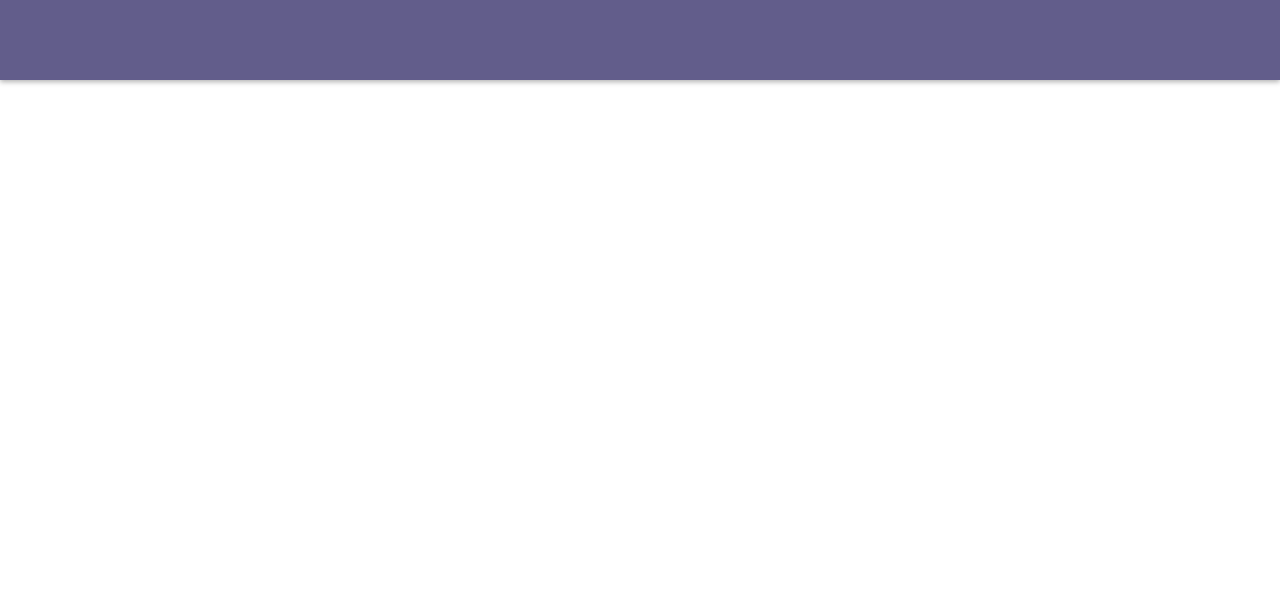
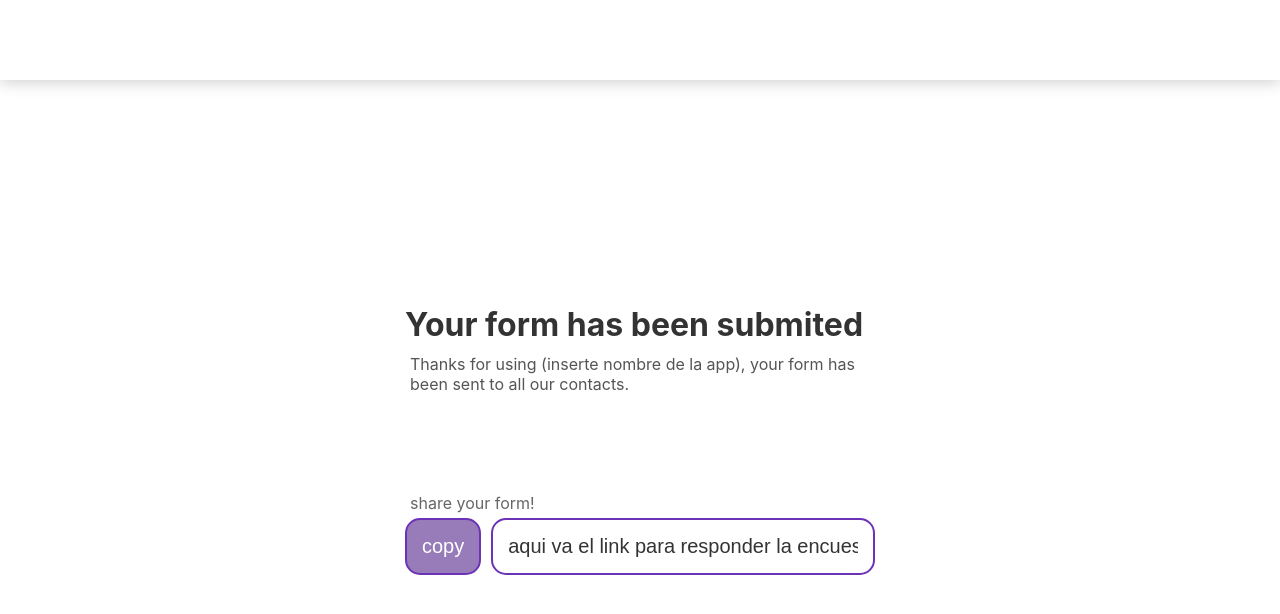
Before and after one commit to nicolasaraya/is2-client, a React (Create React App) app: page /submited-form in a window 1280 px wide. Before the commit this address had no page. Shown: the top 614 px of the page. Built offline with nearby package versions, Linux system fonts and the light colour scheme.

Commit message:
cambios en diseño

```diff
--- a/src/App.js
+++ b/src/App.js
@@ -1,6 +1,7 @@
 import NewForm from './components/new_form/new-form';
 import Form from './components/form/form';
 import { BrowserRouter, Route, Routes } from 'react-router-dom';
+import SubmitedForm from './components/new_form/submited-form';
 
 function App() {
 
@@ -12,6 +13,7 @@ function App() {
         <Routes>
           <Route path='/' element={<NewForm/>}/>
           <Route path='/form' element={<Form/>}/>
+          <Route path='/submited-form' element={<SubmitedForm/>}/>
         </Routes>
       </BrowserRouter>
       </div>
--- /dev/null
+++ b/src/components/loading.js
@@ -0,0 +1,8 @@
+const Loading = () => {
+
+    return(
+        <div className="lds-ellipsis"><div></div><div></div><div></div><div></div></div>
+    )
+}
+
+export default Loading;
--- a/src/components/new_form/new-form.js
+++ b/src/components/new_form/new-form.js
@@ -1,13 +1,18 @@
-import { useEffect, useState } from "react";
+import { useState } from "react";
 import { FontAwesomeIcon } from "@fortawesome/react-fontawesome";
 import { faFloppyDisk } from '@fortawesome/free-solid-svg-icons';
 import NewPregunta from "./new-pregunta";
+import Loading from "../loading";
+import { useNavigate } from "react-router-dom";
 
 const NewForm = () => {
+
     const[preguntasCounter, setPreguntasCounter] = useState(0);
     const [preguntas, setPreguntas] = useState([]);
     const [title, setTitle] = useState("Encuesta por defecto");
     const [description, setDescription] = useState("Descripción por defecto");
+    const [loading, setLoading]  = useState(false);
+    const navigate = useNavigate();
 
     const addPregunta = async () =>{
         const aux=preguntasCounter+1;
@@ -102,18 +107,34 @@ const NewForm = () => {
             description,
             preguntas
         }
+        console.log(form);
         const formJson = JSON.stringify(form);
-        const res = await fetch('http://localhost:5000/newForm',{
-           'method' : 'POST',
-            headers : {
-                'Content-Type':'application/json'
-            },
-            body:formJson
-        })
+        // const res = await fetch('http://localhost:5000/newForm',{
+        //    'method' : 'POST',
+        //     headers : {
+        //         'Content-Type':'application/json'
+        //     },
+        //     body:formJson
+        // })
+
+        setPreguntasCounter(0);
+        setTitle("Encuesta por defecto");
+        setDescription("Descripción por defecto");
+        setPreguntas([]);
+        document.getElementsByClassName("new-form__title-input")[0].value="";
+        document.getElementsByClassName("new-form__description-input")[0].value="";
+
+        setLoading(true);
+        await new Promise(r => setTimeout(r, 2000));
+        setLoading(false);
+        navigate('/submited-form', {replace: true});
+
     }
 
     return(
         <div className="new-form__container">
+            {loading===false
+            ? <>
                 <div className="new-form__title-container">
                     <input className="new-form__title-input" placeholder="Título Encuesta..." onChange={(e)=>setTitle(e.target.value)}></input>
                     <input className="new-form__description-input" placeholder="Descripción..." onChange={(e)=>setDescription(e.target.value)}></input>
@@ -129,6 +150,9 @@ const NewForm = () => {
                 </div>
                 <button className="new-form__add-pregunta-btn" onClick={addPregunta}>Añadir pregunta</button>
                 <button className="send-btn" onClick={handleSubmit}><FontAwesomeIcon icon={faFloppyDisk} /></button>
+            </>
+            : <Loading></Loading>
+            }
         </div>
     )
 
--- a/src/components/new_form/new-pregunta-header.js
+++ b/src/components/new_form/new-pregunta-header.js
@@ -17,7 +17,7 @@ const NewPreguntaHeader = (props) => {
                 <p className="new-pregunta__title-index">{index})</p>
                 <input className="new-pregunta__title-input" placeholder={"Pregunta "+index+"..."} onClick={(e)=> stopPropagation(e)} onChange={(e)=>handleTitleChange(e.target.value)}></input>
             </div>
-            <div className="new-poregunta__btn-container">
+            <div className="new-pregunta__btn-container">
                 <button className="new-pregunta__add-alter-btn" onClick={(e)=>{
                     stopPropagation(e);
                     addAlter();
--- /dev/null
+++ b/src/components/new_form/submited-form.js
@@ -0,0 +1,18 @@
+const SubmitedForm = () => {
+    return (
+        <div className="submited-form-page">
+            <p className="submited-form-alert">Your form has been submited</p>
+            <p className="submited-form-sub-alert">Thanks for using (inserte nombre de la app), your form has been sent to all our contacts.</p>
+            {/*AQUI HAY QUE PONER UNA ILUSTRACIÓN*/}
+            <div className="submited-form__share-container">
+                <p className="submited-form-share-alert">share your form!</p>
+                <div className="submited-form__btn-container">
+                    <button className="submited-form__copy-btn">copy</button>
+                    <input value={"aqui va el link para responder la encuesta muchachos"} readOnly className="submited-form__share-link"></input>
+                </div>
+            </div>
+        </div>
+    )
+}
+
+export default SubmitedForm;
--- a/src/index.css
+++ b/src/index.css
@@ -28,10 +28,9 @@ textarea:focus, input:focus{
 }
 
 .page-navbar{
-  background-color: rgb(98, 93, 139);
   height: 10vh;
   width: 100%;
-  box-shadow: 0 2px 5px rgba(0, 0, 0, .3);
+  box-shadow: 0 2px 15px rgba(0, 0, 0, .2);
 }
 
 .new-form__container{
@@ -45,17 +44,18 @@ textarea:focus, input:focus{
   border-radius: 15px;
   padding: 20px;
   width: 60%;
-  min-width: 300px;
+  min-width: 337px;
   margin: 20px auto;
   padding: 15px;
   text-align: left;
   display: flex;
   flex-direction: column;
-  box-shadow: 0 2px 5px rgba(0, 0, 0, .3);
+  box-shadow: 0 2px 5px rgba(0, 0, 0, .2);
 }
 
 ::placeholder{
   color: white;
+  opacity: .8;
 }
 
 input{
@@ -96,14 +96,15 @@ input{
 }
 
 .new-pregunta__container{
-  background-color: #888;
+  background-color: rgba(153, 148, 189, 0.3);
+  border: 2px solid rgb(98, 93, 139);
   width: 55%;
-  min-width: 300px;
+  min-width: 337px;
   margin: 0 auto 10px auto;
   border-radius: 15px;
   padding: 15px;
-  color: white;
-  box-shadow: 0 2px 5px rgba(0, 0, 0, .3);
+  color: #333;
+  box-shadow: 0 2px 5px rgba(0, 0, 0, .2);
   cursor: pointer;
   overflow-y: overlay;
   overflow-x: hidden;
@@ -113,7 +114,7 @@ input{
   /* Firefox */
   .new-pregunta__container {
     scrollbar-width: auto;
-    scrollbar-color: #949494 #ffffff;
+    scrollbar-color: white rgb(98, 93, 139);;
   }
 
   /* Chrome, Edge, and Safari */
@@ -126,7 +127,7 @@ input{
   }
 
   .new-pregunta__container::-webkit-scrollbar-thumb {
-    background-color: white;
+    background-color: rgb(98, 93, 139);;
     border-radius: 10px;
     border: 5px solid rgb(98, 93, 139);
   }
@@ -137,7 +138,7 @@ input{
 
 .full-alter-msj-show{
   display: contents;
-  color: rgb(255, 81, 81);
+  color: white;
   font-size: 12px;
 }
 
@@ -150,22 +151,54 @@ input{
 .new-pregunta__title-container{
   display: flex;
   align-items: center;
+  flex-grow: 1;
 }
 
 .new-pregunta__title-index{
   font-size: 16px;
-  transform: translateY(-3px);
 }
 
 .new-pregunta__title-input{
   font-size: 16px;
+  width: 150px;
+  color: #333;
+  flex-grow: 1;
+  max-width: 400px;
+  margin-right: 50px;
+}
+
+.new-pregunta__title-input::placeholder{
+  color: #333;
+  opacity: .7;
 }
 
 .pregunta-activa{
   transition: all .2s ease;
   background-color: rgb(98, 93, 139);
+  color: white;
   max-height: 250px;
 }
+
+.pregunta-activa>.new-pregunta__header>.new-pregunta__options>{
+  color: white;
+}
+
+.pregunta-activa>.new-pregunta__header>.new-pregunta__btn-container>.new-pregunta__add-alter-btn{
+  color: white;
+}
+
+.pregunta-activa>.new-pregunta__header>.new-pregunta__btn-container>.new-pregunta__delete-btn{
+  color: white;
+}
+
+.pregunta-activa>.new-pregunta__header>.new-pregunta__title-container>.new-pregunta__title-input{
+  color: white;
+}
+
+.pregunta-activa>.new-pregunta__header>.new-pregunta__title-container>.new-pregunta__title-input::placeholder{
+  color: white;
+}
+
 .new-pregunta__container > .new-pregunta__options{
   display: none;
 }
@@ -179,7 +212,7 @@ input{
   border: none;
   font-size: 16px;
   background-color: transparent;
-  color: white;
+  color: #333;
   cursor: pointer;
 }
 
@@ -189,17 +222,24 @@ input{
   border: none;
   font-size: 16px;
   background-color: transparent;
-  color: white;
+  color: #333;
   cursor: pointer;
+}
+
+.new-alter__header{
+  display: flex;
+  justify-content: space-between;
 }
 
 .new-alter__title-input{
   font-size: 14px;
-  width: 300px;
+  flex-grow: 1;
+  max-width: 300px;
 }
 
 .new-alter__delete-btn{
   padding: 5px;
+  margin-right: 12px;
   border: none;
   font-size: 16px;
   background-color: transparent;
@@ -327,3 +367,126 @@ input{
   font-weight: 800;
   cursor: pointer;
 }
+
+.submited-form-page{
+  width: 500px;
+  height: 300px;
+  margin: auto;
+  padding: 15px;
+  display: flex;
+  flex-direction: column;
+  color: #333;
+}
+
+.submited-form-alert{
+  font-size: 32px;
+  font-weight: 700;
+}
+
+.submited-form-sub-alert{
+  margin-top: 10px;
+  margin-left: 5px;
+  color: #555;
+}
+
+.submited-form__share-container{
+  flex-grow: 1;
+  display: flex;
+  flex-direction: column;
+  justify-content: end;
+}
+
+.submited-form-share-alert{
+  margin-left: 5px;
+  margin-bottom: 5px;
+  color: #666;
+}
+.submited-form__btn-container{
+  display: flex;
+  justify-content: space-around;
+}
+
+.submited-form__copy-btn{
+  padding: 15px;
+  border: 2px solid rgb(108, 51, 182);
+  color: white;
+  background-color: rgb(151, 124, 185);
+  border-radius: 15px;
+  font-size: 20px;
+  margin-right: 10px;
+  cursor: pointer;
+}
+
+.submited-form__share-link{
+  color: #333;
+  font-size: 20px;
+  padding: 15px;
+  border-radius: 15px;
+  border: 2px solid rgb(108, 51, 182);
+  flex-grow: 1;
+}
+
+
+
+
+
+
+
+
+/*    ANIMACIÓN LOADER    */
+    .lds-ellipsis {
+      display: inline-block;
+      position: relative;
+      width: 80px;
+      height: 80px;
+      margin: auto;
+    }
+    .lds-ellipsis div {
+      position: absolute;
+      top: 33px;
+      width: 13px;
+      height: 13px;
+      border-radius: 50%;
+      background: rgb(98, 93, 139);
+      animation-timing-function: cubic-bezier(0, 1, 1, 0);
+    }
+    .lds-ellipsis div:nth-child(1) {
+      left: 8px;
+      animation: lds-ellipsis1 0.6s infinite;
+    }
+    .lds-ellipsis div:nth-child(2) {
+      left: 8px;
+      animation: lds-ellipsis2 0.6s infinite;
+    }
+    .lds-ellipsis div:nth-child(3) {
+      left: 32px;
+      animation: lds-ellipsis2 0.6s infinite;
+    }
+    .lds-ellipsis div:nth-child(4) {
+      left: 56px;
+      animation: lds-ellipsis3 0.6s infinite;
+    }
+    @keyframes lds-ellipsis1 {
+      0% {
+        transform: scale(0);
+      }
+      100% {
+        transform: scale(1);
+      }
+    }
+    @keyframes lds-ellipsis3 {
+      0% {
+        transform: scale(1);
+      }
+      100% {
+        transform: scale(0);
+      }
+    }
+    @keyframes lds-ellipsis2 {
+      0% {
+        transform: translate(0, 0);
+      }
+      100% {
+        transform: translate(24px, 0);
+      }
+    }
```
Lines whose indentation alone changed are shown as unchanged.
